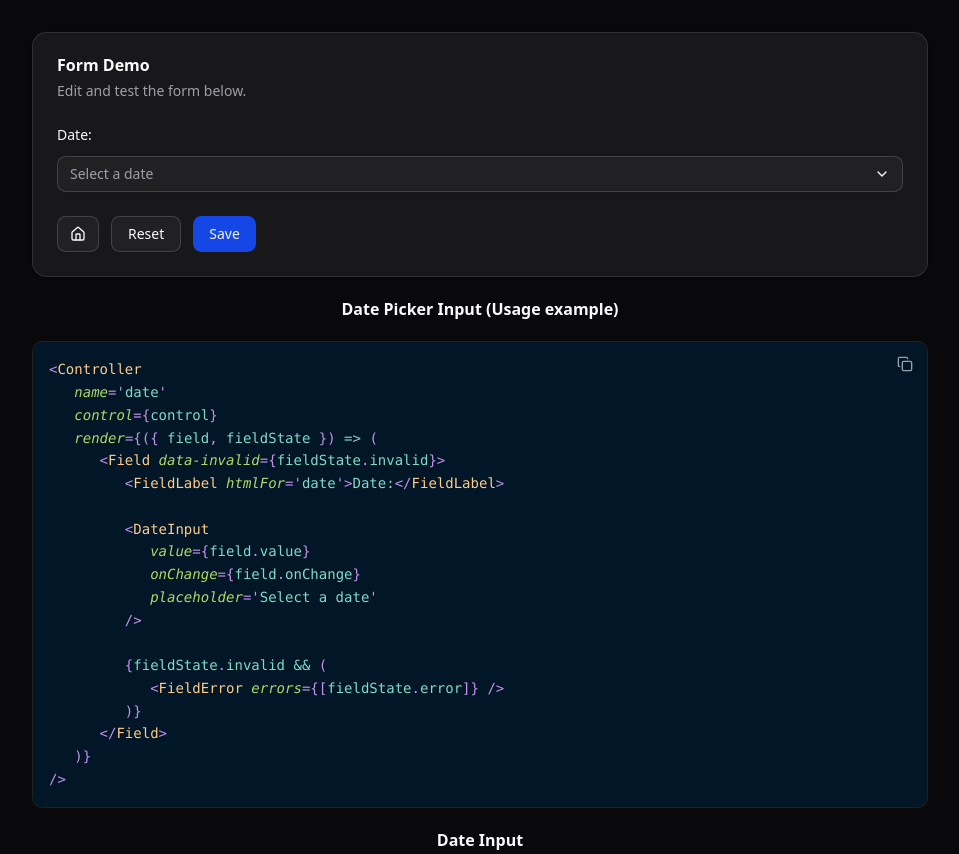
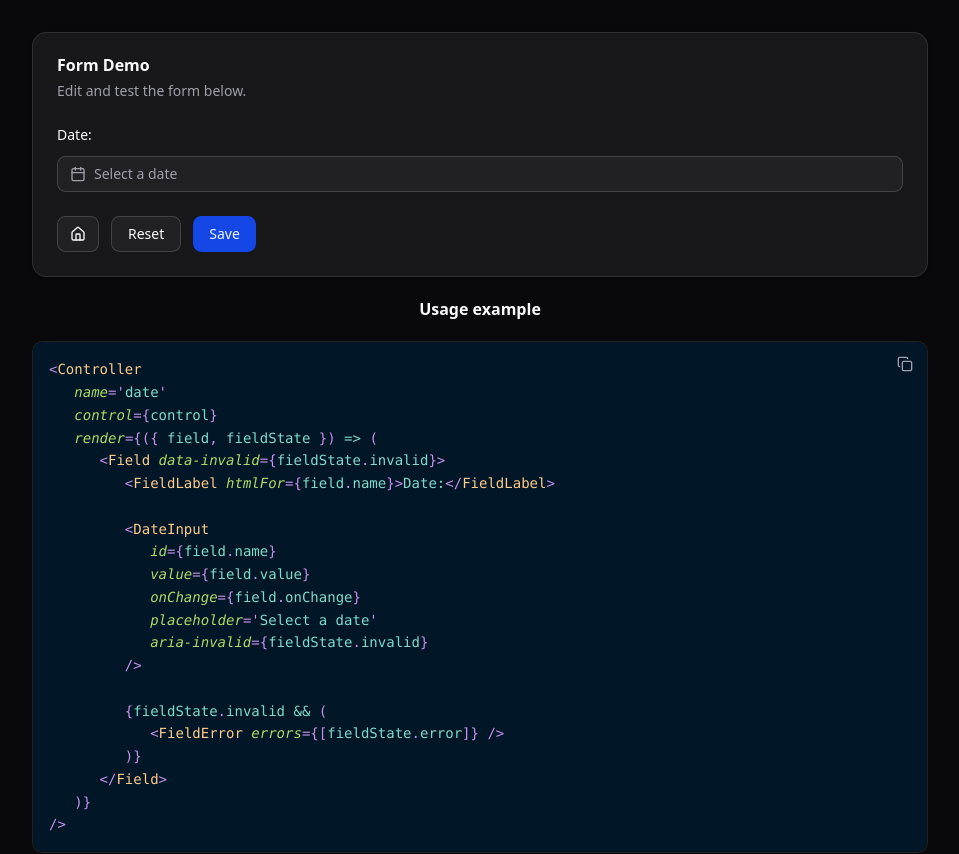
Before and after one commit to Mahmoud-Fares/form, a React (Vite) app: page /date-picker in a window 1280 px wide. Shown: the top 854 px of the page, without its empty margins (160-1119 px from the left). Built offline with nearby package versions, Linux system fonts and the light colour scheme.

Commit message:
update the date picker stuff

```diff
--- a/src/app/pages/date-picker.tsx
+++ b/src/app/pages/date-picker.tsx
@@ -31,7 +31,7 @@ export default function DatePickerPage() {
             <DatePickerInput />
          </FormWrapper>
 
-         <Header>Date Picker Input (Usage example)</Header>
+         <Header>Usage example</Header>
          <CodeBlock code={extractSnippet(DatePickerInputCode)} language='tsx' />
 
          <Header>Date Input</Header>
--- a/src/shared/components/inputs/date-input.tsx
+++ b/src/shared/components/inputs/date-input.tsx
@@ -1,7 +1,7 @@
 import * as React from 'react';
 
 import { format } from 'date-fns';
-import { ChevronDownIcon } from 'lucide-react';
+import { CalendarIcon } from 'lucide-react';
 
 import { Button } from '@/shared/components/ui/button';
 import { Calendar } from '@/shared/components/ui/calendar';
@@ -13,8 +13,10 @@ import {
 import { cn } from '@/shared/lib/utils';
 
 type Props = {
-   value?: Date;
-   onChange?: (date: Date | undefined) => void;
+   id: string;
+   value: Date | undefined;
+   onChange: (date: Date | undefined) => void;
+   'aria-invalid': boolean;
    placeholder?: string;
    disabled?: boolean;
    triggerClassName?: string;
@@ -23,6 +25,7 @@ type Props = {
 };
 
 export function DateInput({
+   id,
    value,
    onChange,
    placeholder = 'Select date',
@@ -30,11 +33,12 @@ export function DateInput({
    triggerClassName,
    dateFormat = 'PPP',
    defaultMonth,
+   'aria-invalid': ariaInvalid,
 }: Props) {
    const [open, setOpen] = React.useState(false);
 
    const handleSelect = (date: Date | undefined) => {
-      onChange?.(date);
+      onChange(date);
       setOpen(false);
    };
 
@@ -42,26 +46,43 @@ export function DateInput({
       <Popover open={open} onOpenChange={setOpen}>
          <PopoverTrigger asChild>
             <Button
+               id={id}
                variant='outline'
                disabled={disabled}
-               className={cn('justify-between font-normal', triggerClassName)}
+               className={cn('justify-start font-normal', triggerClassName)}
+               aria-invalid={ariaInvalid}
             >
+               <CalendarIcon
+                  data-icon='inline-start'
+                  className={cn(
+                     !value && 'text-muted-foreground',
+                     ariaInvalid && 'text-destructive'
+                  )}
+               />
+
                {value ? (
                   format(value, dateFormat)
                ) : (
-                  <span className='text-muted-foreground'> {placeholder}</span>
+                  <span
+                     className={cn(
+                        'text-muted-foreground',
+                        ariaInvalid && 'text-destructive'
+                     )}
+                  >
+                     {' '}
+                     {placeholder}
+                  </span>
                )}
-               <ChevronDownIcon />
             </Button>
          </PopoverTrigger>
 
-         <PopoverContent className='w-auto overflow-hidden p-0' align='start'>
+         <PopoverContent className='w-auto p-0' align='start'>
             <Calendar
                mode='single'
                selected={value}
+               onSelect={handleSelect}
+               defaultMonth={defaultMonth ?? value}
                captionLayout='dropdown'
-               defaultMonth={defaultMonth ?? value}
-               onSelect={handleSelect}
                disabled={disabled}
             />
          </PopoverContent>
--- a/src/shared/components/inputs/date-picker-input.tsx
+++ b/src/shared/components/inputs/date-picker-input.tsx
@@ -17,12 +17,14 @@ export function DatePickerInput() {
          control={control}
          render={({ field, fieldState }) => (
             <Field data-invalid={fieldState.invalid}>
-               <FieldLabel htmlFor='date'>Date:</FieldLabel>
+               <FieldLabel htmlFor={field.name}>Date:</FieldLabel>
 
                <DateInput
+                  id={field.name}
                   value={field.value}
                   onChange={field.onChange}
                   placeholder='Select a date'
+                  aria-invalid={fieldState.invalid}
                />
 
                {fieldState.invalid && (
```
